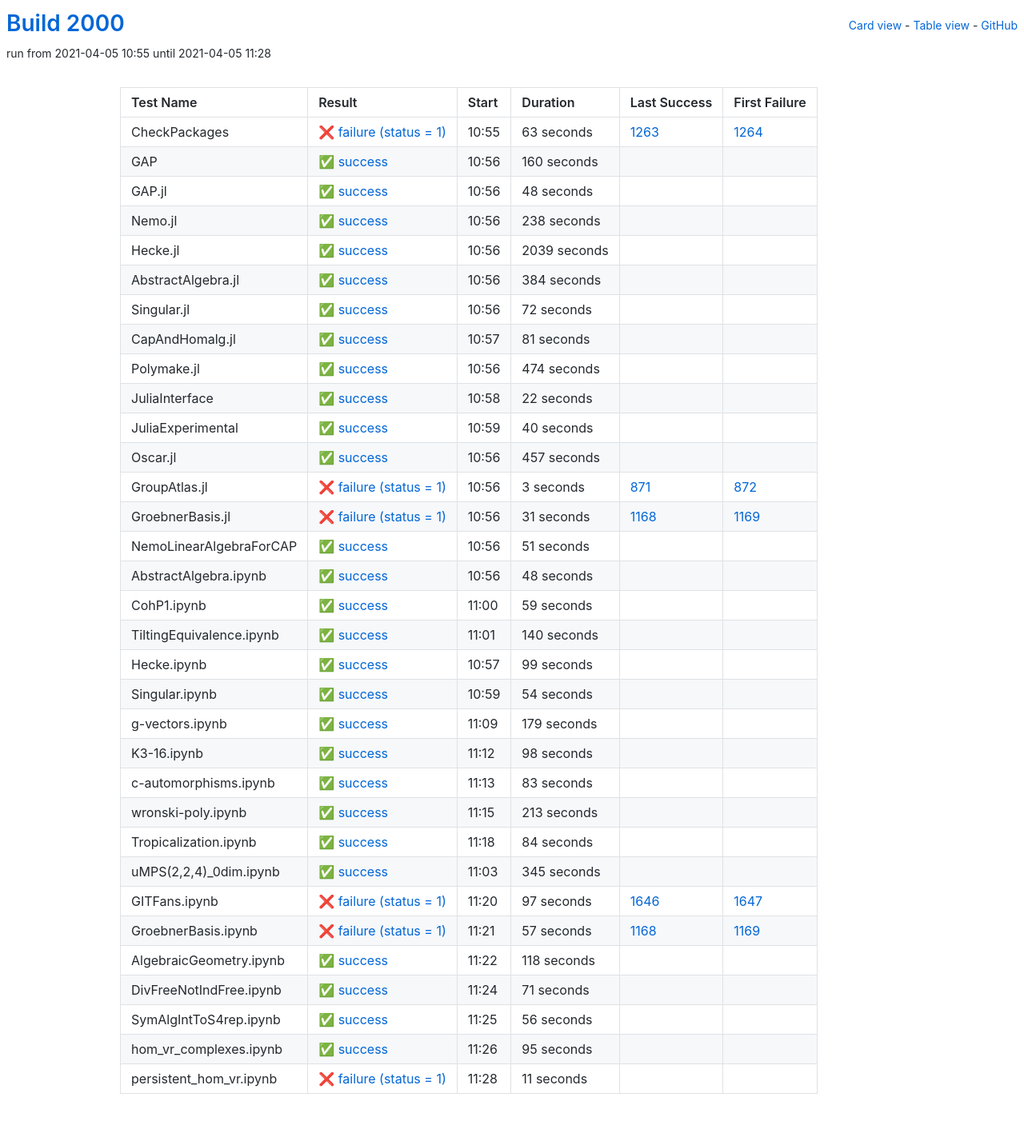
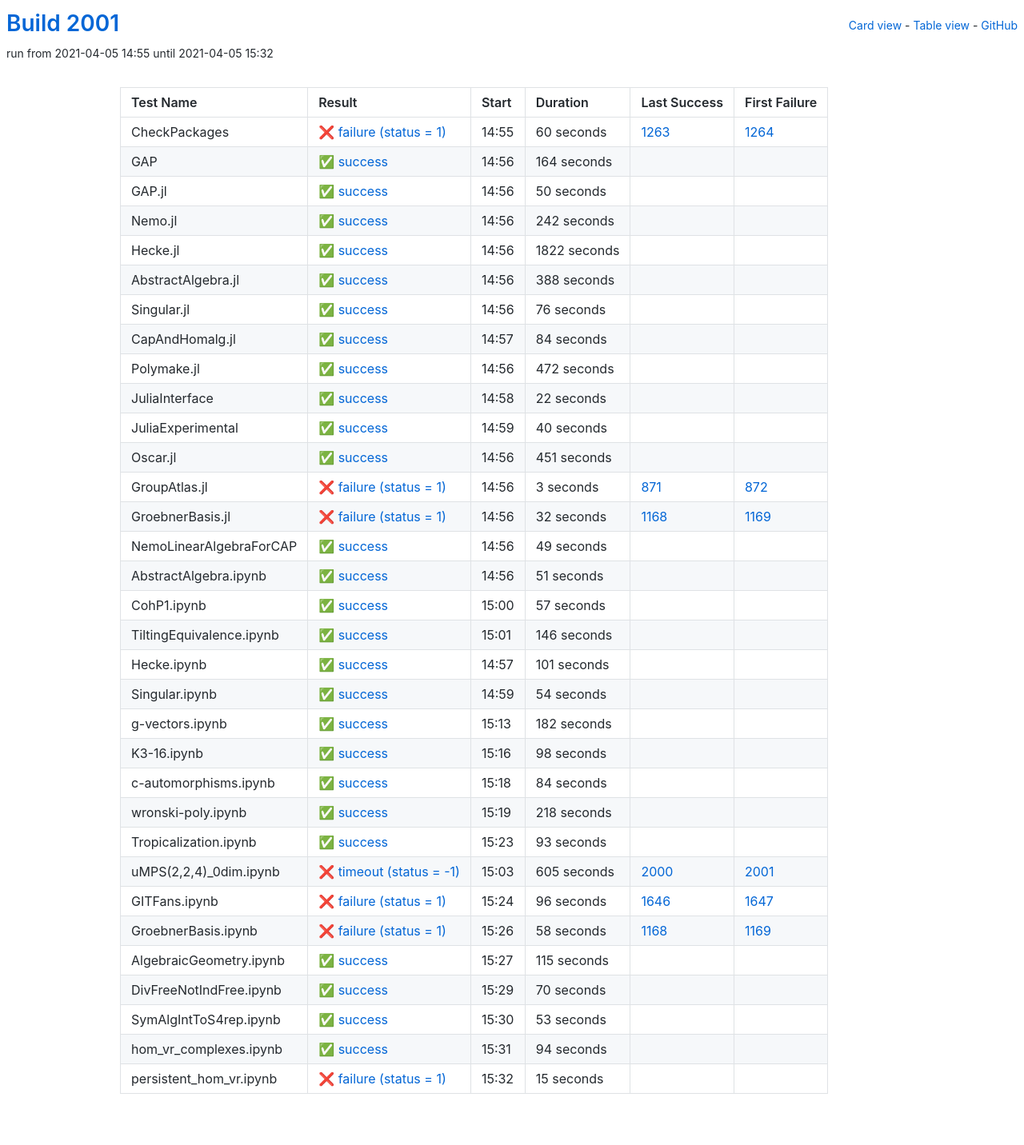
Before and after one commit to oscar-system/oscar-ci-status-stable, a Jekyll site: the page built from table.html, in a window 1280 px wide. Shown: the whole page at 80% size. Built offline with Jekyll 4.4.1, drawn with Linux system fonts in a browser that asks for light colours.

Commit message:
Build #2001

```diff
--- a/_data/ci.yml
+++ b/_data/ci.yml
@@ -1,6 +1,6 @@
 ---
-build: 2000
-build_url: https://oscarci.mathematik.uni-kl.de/job/oscar-stable/2000/
+build: 2001
+build_url: https://oscarci.mathematik.uni-kl.de/job/oscar-stable/2001/
 job: oscar-stable
 organization: oscar-system
 repo: oscar-ci-status-stable
@@ -8,116 +8,116 @@ repourl: https://github.com/oscar-system/oscar-ci-status-stable
 tests:
 - name: CheckPackages
   id: checkpackages
-  log: https://oscarci.mathematik.uni-kl.de/job/oscar-stable/2000/artifact/logs/build-2000/CheckPackages.log
-  start: 2021-04-05 10:55
+  log: https://oscarci.mathematik.uni-kl.de/job/oscar-stable/2001/artifact/logs/build-2001/CheckPackages.log
+  start: 2021-04-05 14:55
   success: false
   exitcode: 1
   status: failure
-  duration: 63
+  duration: 60
   last_success: 1263
   last_success_url: https://oscarci.mathematik.uni-kl.de/job/oscar-stable/1263/
   first_failure: 1264
   first_failure_url: https://oscarci.mathematik.uni-kl.de/job/oscar-stable/1264/
 - name: GAP
   id: gap
-  log: https://oscarci.mathematik.uni-kl.de/job/oscar-stable/2000/artifact/logs/build-2000/GAP.log
-  start: 2021-04-05 10:56
+  log: https://oscarci.mathematik.uni-kl.de/job/oscar-stable/2001/artifact/logs/build-2001/GAP.log
+  start: 2021-04-05 14:56
   success: true
   exitcode: 0
   status: success
-  duration: 160
+  duration: 164
   last_success: false
   last_success_url:
   first_failure: false
   first_failure_url:
 - name: GAP.jl
   id: gap-jl
-  log: https://oscarci.mathematik.uni-kl.de/job/oscar-stable/2000/artifact/logs/build-2000/GAP.jl.log
-  start: 2021-04-05 10:56
+  log: https://oscarci.mathematik.uni-kl.de/job/oscar-stable/2001/artifact/logs/build-2001/GAP.jl.log
+  start: 2021-04-05 14:56
   success: true
   exitcode: 0
   status: success
-  duration: 48
+  duration: 50
   last_success: false
   last_success_url:
   first_failure: false
   first_failure_url:
 - name: Nemo.jl
   id: nemo-jl
-  log: https://oscarci.mathematik.uni-kl.de/job/oscar-stable/2000/artifact/logs/build-2000/Nemo.jl.log
-  start: 2021-04-05 10:56
+  log: https://oscarci.mathematik.uni-kl.de/job/oscar-stable/2001/artifact/logs/build-2001/Nemo.jl.log
+  start: 2021-04-05 14:56
   success: true
   exitcode: 0
   status: success
-  duration: 238
+  duration: 242
   last_success: false
   last_success_url:
   first_failure: false
   first_failure_url:
 - name: Hecke.jl
   id: hecke-jl
-  log: https://oscarci.mathematik.uni-kl.de/job/oscar-stable/2000/artifact/logs/build-2000/Hecke.jl.log
-  start: 2021-04-05 10:56
+  log: https://oscarci.mathematik.uni-kl.de/job/oscar-stable/2001/artifact/logs/build-2001/Hecke.jl.log
+  start: 2021-04-05 14:56
   success: true
   exitcode: 0
   status: success
-  duration: 2039
+  duration: 1822
   last_success: false
   last_success_url:
   first_failure: false
   first_failure_url:
 - name: AbstractAlgebra.jl
   id: abstractalgebra-jl
-  log: https://oscarci.mathematik.uni-kl.de/job/oscar-stable/2000/artifact/logs/build-2000/AbstractAlgebra.jl.log
-  start: 2021-04-05 10:56
+  log: https://oscarci.mathematik.uni-kl.de/job/oscar-stable/2001/artifact/logs/build-2001/AbstractAlgebra.jl.log
+  start: 2021-04-05 14:56
   success: true
   exitcode: 0
   status: success
-  duration: 384
+  duration: 388
   last_success: false
   last_success_url:
   first_failure: false
   first_failure_url:
 - name: Singular.jl
   id: singular-jl
-  log: https://oscarci.mathematik.uni-kl.de/job/oscar-stable/2000/artifact/logs/build-2000/Singular.jl.log
-  start: 2021-04-05 10:56
+  log: https://oscarci.mathematik.uni-kl.de/job/oscar-stable/2001/artifact/logs/build-2001/Singular.jl.log
+  start: 2021-04-05 14:56
   success: true
   exitcode: 0
   status: success
-  duration: 72
+  duration: 76
   last_success: false
   last_success_url:
   first_failure: false
   first_failure_url:
 - name: CapAndHomalg.jl
   id: capandhomalg-jl
-  log: https://oscarci.mathematik.uni-kl.de/job/oscar-stable/2000/artifact/logs/build-2000/CapAndHomalg.jl.log
-  start: 2021-04-05 10:57
+  log: https://oscarci.mathematik.uni-kl.de/job/oscar-stable/2001/artifact/logs/build-2001/CapAndHomalg.jl.log
+  start: 2021-04-05 14:57
   success: true
   exitcode: 0
   status: success
-  duration: 81
+  duration: 84
   last_success: false
   last_success_url:
   first_failure: false
   first_failure_url:
 - name: Polymake.jl
   id: polymake-jl
-  log: https://oscarci.mathematik.uni-kl.de/job/oscar-stable/2000/artifact/logs/build-2000/Polymake.jl.log
-  start: 2021-04-05 10:56
+  log: https://oscarci.mathematik.uni-kl.de/job/oscar-stable/2001/artifact/logs/build-2001/Polymake.jl.log
+  start: 2021-04-05 14:56
   success: true
   exitcode: 0
   status: success
-  duration: 474
+  duration: 472
   last_success: false
   last_success_url:
   first_failure: false
   first_failure_url:
 - name: JuliaInterface
   id: juliainterface
-  log: https://oscarci.mathematik.uni-kl.de/job/oscar-stable/2000/artifact/logs/build-2000/JuliaInterface.log
-  start: 2021-04-05 10:58
+  log: https://oscarci.mathematik.uni-kl.de/job/oscar-stable/2001/artifact/logs/build-2001/JuliaInterface.log
+  start: 2021-04-05 14:58
   success: true
   exitcode: 0
   status: success
@@ -128,8 +128,8 @@ tests:
   first_failure_url:
 - name: JuliaExperimental
   id: juliaexperimental
-  log: https://oscarci.mathematik.uni-kl.de/job/oscar-stable/2000/artifact/logs/build-2000/JuliaExperimental.log
-  start: 2021-04-05 10:59
+  log: https://oscarci.mathematik.uni-kl.de/job/oscar-stable/2001/artifact/logs/build-2001/JuliaExperimental.log
+  start: 2021-04-05 14:59
   success: true
   exitcode: 0
   status: success
@@ -140,20 +140,20 @@ tests:
   first_failure_url:
 - name: Oscar.jl
   id: oscar-jl
-  log: https://oscarci.mathematik.uni-kl.de/job/oscar-stable/2000/artifact/logs/build-2000/Oscar.jl.log
-  start: 2021-04-05 10:56
+  log: https://oscarci.mathematik.uni-kl.de/job/oscar-stable/2001/artifact/logs/build-2001/Oscar.jl.log
+  start: 2021-04-05 14:56
   success: true
   exitcode: 0
   status: success
-  duration: 457
+  duration: 451
   last_success: false
   last_success_url:
   first_failure: false
   first_failure_url:
 - name: GroupAtlas.jl
   id: groupatlas-jl
-  log: https://oscarci.mathematik.uni-kl.de/job/oscar-stable/2000/artifact/logs/build-2000/GroupAtlas.jl.log
-  start: 2021-04-05 10:56
+  log: https://oscarci.mathematik.uni-kl.de/job/oscar-stable/2001/artifact/logs/build-2001/GroupAtlas.jl.log
+  start: 2021-04-05 14:56
   success: false
   exitcode: 1
   status: failure
@@ -164,20 +164,32 @@ tests:
   first_failure_url: https://oscarci.mathematik.uni-kl.de/job/oscar-stable/872/
 - name: GroebnerBasis.jl
   id: groebnerbasis-jl
-  log: https://oscarci.mathematik.uni-kl.de/job/oscar-stable/2000/artifact/logs/build-2000/GroebnerBasis.jl.log
-  start: 2021-04-05 10:56
+  log: https://oscarci.mathematik.uni-kl.de/job/oscar-stable/2001/artifact/logs/build-2001/GroebnerBasis.jl.log
+  start: 2021-04-05 14:56
   success: false
   exitcode: 1
   status: failure
-  duration: 31
+  duration: 32
   last_success: 1168
   last_success_url: https://oscarci.mathematik.uni-kl.de/job/oscar-stable/1168/
   first_failure: 1169
   first_failure_url: https://oscarci.mathematik.uni-kl.de/job/oscar-stable/1169/
 - name: NemoLinearAlgebraForCAP
   id: nemolinearalgebraforcap
-  log: https://oscarci.mathematik.uni-kl.de/job/oscar-stable/2000/artifact/logs/build-2000/NemoLinearAlgebraForCAP.log
-  start: 2021-04-05 10:56
+  log: https://oscarci.mathematik.uni-kl.de/job/oscar-stable/2001/artifact/logs/build-2001/NemoLinearAlgebraForCAP.log
+  start: 2021-04-05 14:56
+  success: true
+  exitcode: 0
+  status: success
+  duration: 49
+  last_success: false
+  last_success_url:
+  first_failure: false
+  first_failure_url:
+- name: AbstractAlgebra.ipynb
+  id: abstractalgebra-ipynb
+  log: https://oscarci.mathematik.uni-kl.de/job/oscar-stable/2001/artifact/logs/build-2001/AbstractAlgebra.ipynb.log
+  start: 2021-04-05 14:56
   success: true
   exitcode: 0
   status: success
@@ -186,58 +198,46 @@ tests:
   last_success_url:
   first_failure: false
   first_failure_url:
-- name: AbstractAlgebra.ipynb
-  id: abstractalgebra-ipynb
-  log: https://oscarci.mathematik.uni-kl.de/job/oscar-stable/2000/artifact/logs/build-2000/AbstractAlgebra.ipynb.log
-  start: 2021-04-05 10:56
+- name: CohP1.ipynb
+  id: cohp1-ipynb
+  log: https://oscarci.mathematik.uni-kl.de/job/oscar-stable/2001/artifact/logs/build-2001/CohP1.ipynb.log
+  start: 2021-04-05 15:00
   success: true
   exitcode: 0
   status: success
-  duration: 48
-  last_success: false
-  last_success_url:
-  first_failure: false
-  first_failure_url:
-- name: CohP1.ipynb
-  id: cohp1-ipynb
-  log: https://oscarci.mathematik.uni-kl.de/job/oscar-stable/2000/artifact/logs/build-2000/CohP1.ipynb.log
-  start: 2021-04-05 11:00
-  success: true
-  exitcode: 0
-  status: success
-  duration: 59
+  duration: 57
   last_success: false
   last_success_url:
   first_failure: false
   first_failure_url:
 - name: TiltingEquivalence.ipynb
   id: tiltingequivalence-ipynb
-  log: https://oscarci.mathematik.uni-kl.de/job/oscar-stable/2000/artifact/logs/build-2000/TiltingEquivalence.ipynb.log
-  start: 2021-04-05 11:01
+  log: https://oscarci.mathematik.uni-kl.de/job/oscar-stable/2001/artifact/logs/build-2001/TiltingEquivalence.ipynb.log
+  start: 2021-04-05 15:01
   success: true
   exitcode: 0
   status: success
-  duration: 140
+  duration: 146
   last_success: false
   last_success_url:
   first_failure: false
   first_failure_url:
 - name: Hecke.ipynb
   id: hecke-ipynb
-  log: https://oscarci.mathematik.uni-kl.de/job/oscar-stable/2000/artifact/logs/build-2000/Hecke.ipynb.log
-  start: 2021-04-05 10:57
+  log: https://oscarci.mathematik.uni-kl.de/job/oscar-stable/2001/artifact/logs/build-2001/Hecke.ipynb.log
+  start: 2021-04-05 14:57
   success: true
   exitcode: 0
   status: success
-  duration: 99
+  duration: 101
   last_success: false
   last_success_url:
   first_failure: false
   first_failure_url:
 - name: Singular.ipynb
   id: singular-ipynb
-  log: https://oscarci.mathematik.uni-kl.de/job/oscar-stable/2000/artifact/logs/build-2000/Singular.ipynb.log
-  start: 2021-04-05 10:59
+  log: https://oscarci.mathematik.uni-kl.de/job/oscar-stable/2001/artifact/logs/build-2001/Singular.ipynb.log
+  start: 2021-04-05 14:59
   success: true
   exitcode: 0
   status: success
@@ -248,20 +248,20 @@ tests:
   first_failure_url:
 - name: g-vectors.ipynb
   id: g-vectors-ipynb
-  log: https://oscarci.mathematik.uni-kl.de/job/oscar-stable/2000/artifact/logs/build-2000/g-vectors.ipynb.log
-  start: 2021-04-05 11:09
+  log: https://oscarci.mathematik.uni-kl.de/job/oscar-stable/2001/artifact/logs/build-2001/g-vectors.ipynb.log
+  start: 2021-04-05 15:13
   success: true
   exitcode: 0
   status: success
-  duration: 179
+  duration: 182
   last_success: false
   last_success_url:
   first_failure: false
   first_failure_url:
 - name: K3-16.ipynb
   id: k3-16-ipynb
-  log: https://oscarci.mathematik.uni-kl.de/job/oscar-stable/2000/artifact/logs/build-2000/K3-16.ipynb.log
-  start: 2021-04-05 11:12
+  log: https://oscarci.mathematik.uni-kl.de/job/oscar-stable/2001/artifact/logs/build-2001/K3-16.ipynb.log
+  start: 2021-04-05 15:16
   success: true
   exitcode: 0
   status: success
@@ -272,32 +272,8 @@ tests:
   first_failure_url:
 - name: c-automorphisms.ipynb
   id: c-automorphisms-ipynb
-  log: https://oscarci.mathematik.uni-kl.de/job/oscar-stable/2000/artifact/logs/build-2000/c-automorphisms.ipynb.log
-  start: 2021-04-05 11:13
-  success: true
-  exitcode: 0
-  status: success
-  duration: 83
-  last_success: false
-  last_success_url:
-  first_failure: false
-  first_failure_url:
-- name: wronski-poly.ipynb
-  id: wronski-poly-ipynb
-  log: https://oscarci.mathematik.uni-kl.de/job/oscar-stable/2000/artifact/logs/build-2000/wronski-poly.ipynb.log
-  start: 2021-04-05 11:15
-  success: true
-  exitcode: 0
-  status: success
-  duration: 213
-  last_success: false
-  last_success_url:
-  first_failure: false
-  first_failure_url:
-- name: Tropicalization.ipynb
-  id: tropicalization-ipynb
-  log: https://oscarci.mathematik.uni-kl.de/job/oscar-stable/2000/artifact/logs/build-2000/Tropicalization.ipynb.log
-  start: 2021-04-05 11:18
+  log: https://oscarci.mathematik.uni-kl.de/job/oscar-stable/2001/artifact/logs/build-2001/c-automorphisms.ipynb.log
+  start: 2021-04-05 15:18
   success: true
   exitcode: 0
   status: success
@@ -306,98 +282,122 @@ tests:
   last_success_url:
   first_failure: false
   first_failure_url:
-- name: uMPS(2,2,4)_0dim.ipynb
-  id: umps-2-2-4-0dim-ipynb
-  log: https://oscarci.mathematik.uni-kl.de/job/oscar-stable/2000/artifact/logs/build-2000/uMPS-2-2-4-_0dim.ipynb.log
-  start: 2021-04-05 11:03
+- name: wronski-poly.ipynb
+  id: wronski-poly-ipynb
+  log: https://oscarci.mathematik.uni-kl.de/job/oscar-stable/2001/artifact/logs/build-2001/wronski-poly.ipynb.log
+  start: 2021-04-05 15:19
   success: true
   exitcode: 0
   status: success
-  duration: 345
+  duration: 218
   last_success: false
   last_success_url:
   first_failure: false
   first_failure_url:
+- name: Tropicalization.ipynb
+  id: tropicalization-ipynb
+  log: https://oscarci.mathematik.uni-kl.de/job/oscar-stable/2001/artifact/logs/build-2001/Tropicalization.ipynb.log
+  start: 2021-04-05 15:23
+  success: true
+  exitcode: 0
+  status: success
+  duration: 93
+  last_success: false
+  last_success_url:
+  first_failure: false
+  first_failure_url:
+- name: uMPS(2,2,4)_0dim.ipynb
+  id: umps-2-2-4-0dim-ipynb
+  log: https://oscarci.mathematik.uni-kl.de/job/oscar-stable/2001/artifact/logs/build-2001/uMPS-2-2-4-_0dim.ipynb.log
+  start: 2021-04-05 15:03
+  success: false
+  exitcode: -1
+  status: timeout
+  duration: 605
+  last_success: 2000
+  last_success_url: https://oscarci.mathematik.uni-kl.de/job/oscar-stable/2000/
+  first_failure: 2001
+  first_failure_url: https://oscarci.mathematik.uni-kl.de/job/oscar-stable/2001/
 - name: GITFans.ipynb
   id: gitfans-ipynb
-  log: https://oscarci.mathematik.uni-kl.de/job/oscar-stable/2000/artifact/logs/build-2000/GITFans.ipynb.log
-  start: 2021-04-05 11:20
+  log: https://oscarci.mathematik.uni-kl.de/job/oscar-stable/2001/artifact/logs/build-2001/GITFans.ipynb.log
+  start: 2021-04-05 15:24
   success: false
   exitcode: 1
   status: failure
-  duration: 97
+  duration: 96
   last_success: 1646
   last_success_url: https://oscarci.mathematik.uni-kl.de/job/oscar-stable/1646/
   first_failure: 1647
   first_failure_url: https://oscarci.mathematik.uni-kl.de/job/oscar-stable/1647/
 - name: GroebnerBasis.ipynb
   id: groebnerbasis-ipynb
-  log: https://oscarci.mathematik.uni-kl.de/job/oscar-stable/2000/artifact/logs/build-2000/GroebnerBasis.ipynb.log
-  start: 2021-04-05 11:21
+  log: https://oscarci.mathematik.uni-kl.de/job/oscar-stable/2001/artifact/logs/build-2001/GroebnerBasis.ipynb.log
+  start: 2021-04-05 15:26
   success: false
   exitcode: 1
   status: failure
-  duration: 57
+  duration: 58
   last_success: 1168
   last_success_url: https://oscarci.mathematik.uni-kl.de/job/oscar-stable/1168/
   first_failure: 1169
   first_failure_url: https://oscarci.mathematik.uni-kl.de/job/oscar-stable/1169/
 - name: AlgebraicGeometry.ipynb
   id: algebraicgeometry-ipynb
-  log: https://oscarci.mathematik.uni-kl.de/job/oscar-stable/2000/artifact/logs/build-2000/AlgebraicGeometry.ipynb.log
-  start: 2021-04-05 11:22
+  log: https://oscarci.mathematik.uni-kl.de/job/oscar-stable/2001/artifact/logs/build-2001/AlgebraicGeometry.ipynb.log
+  start: 2021-04-05 15:27
   success: true
   exitcode: 0
   status: success
-  duration: 118
+  duration: 115
   last_success: false
   last_success_url:
   first_failure: false
   first_failure_url:
 - name: DivFreeNotIndFree.ipynb
   id: divfreenotindfree-ipynb
-  log: https://oscarci.mathematik.uni-kl.de/job/oscar-stable/2000/artifact/logs/build-2000/DivFreeNotIndFree.ipynb.log
-  start: 2021-04-05 11:24
+  log: https://oscarci.mathematik.uni-kl.de/job/oscar-stable/2001/artifact/logs/build-2001/DivFreeNotIndFree.ipynb.log
+  start: 2021-04-05 15:29
   success: true
   exitcode: 0
   status: success
-  duration: 71
+  duration: 70
   last_success: false
   last_success_url:
   first_failure: false
   first_failure_url:
 - name: SymAlgIntToS4rep.ipynb
   id: symalginttos4rep-ipynb
-  log: https://oscarci.mathematik.uni-kl.de/job/oscar-stable/2000/artifact/logs/build-2000/SymAlgIntToS4rep.ipynb.log
-  start: 2021-04-05 11:25
+  log: https://oscarci.mathematik.uni-kl.de/job/oscar-stable/2001/artifact/logs/build-2001/SymAlgIntToS4rep.ipynb.log
+  start: 2021-04-05 15:30
   success: true
   exitcode: 0
   status: success
-  duration: 56
+  duration: 53
   last_success: false
   last_success_url:
   first_failure: false
   first_failure_url:
 - name: hom_vr_complexes.ipynb
   id: hom-vr-complexes-ipynb
-  log: https://oscarci.mathematik.uni-kl.de/job/oscar-stable/2000/artifact/logs/build-2000/hom_vr_complexes.ipynb.log
-  start: 2021-04-05 11:26
+  log: https://oscarci.mathematik.uni-kl.de/job/oscar-stable/2001/artifact/logs/build-2001/hom_vr_complexes.ipynb.log
+  start: 2021-04-05 15:31
   success: true
   exitcode: 0
   status: success
-  duration: 95
+  duration: 94
   last_success: false
   last_success_url:
   first_failure: false
   first_failure_url:
 - name: persistent_hom_vr.ipynb
   id: persistent-hom-vr-ipynb
-  log: https://oscarci.mathematik.uni-kl.de/job/oscar-stable/2000/artifact/logs/build-2000/persistent_hom_vr.ipynb.log
-  start: 2021-04-05 11:28
+  log: https://oscarci.mathematik.uni-kl.de/job/oscar-stable/2001/artifact/logs/build-2001/persistent_hom_vr.ipynb.log
+  start: 2021-04-05 15:32
   success: false
   exitcode: 1
   status: failure
-  duration: 11
+  duration: 15
   last_success: false
   last_success_url:
   first_failure: false
```
Also changed, not shown: README.md.
